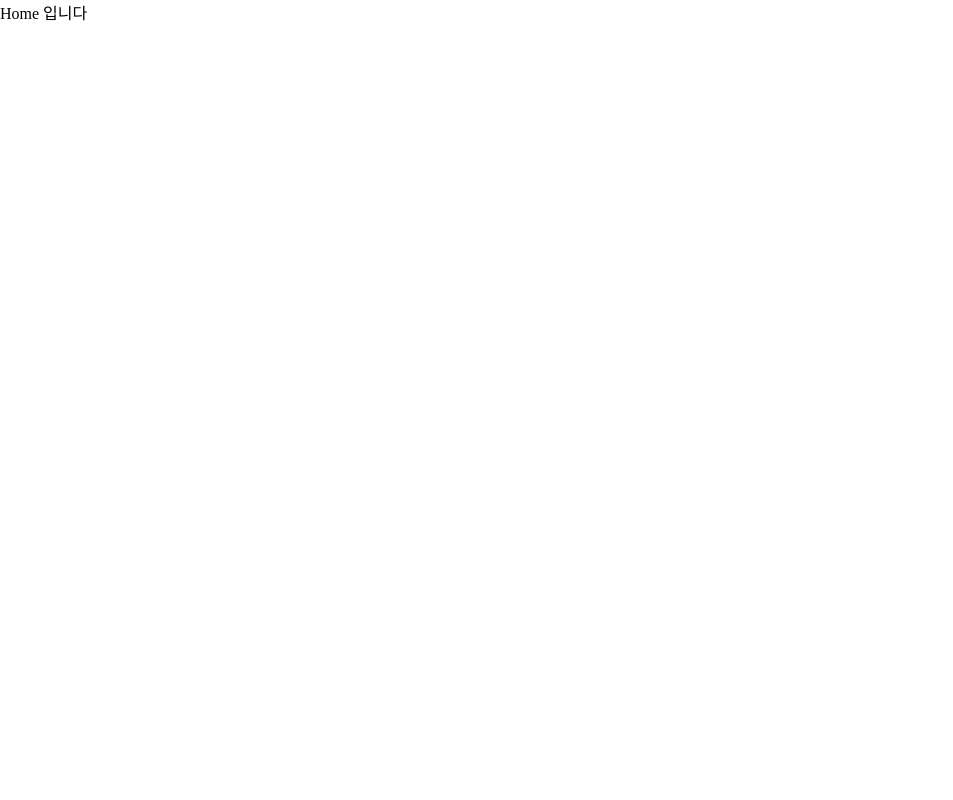
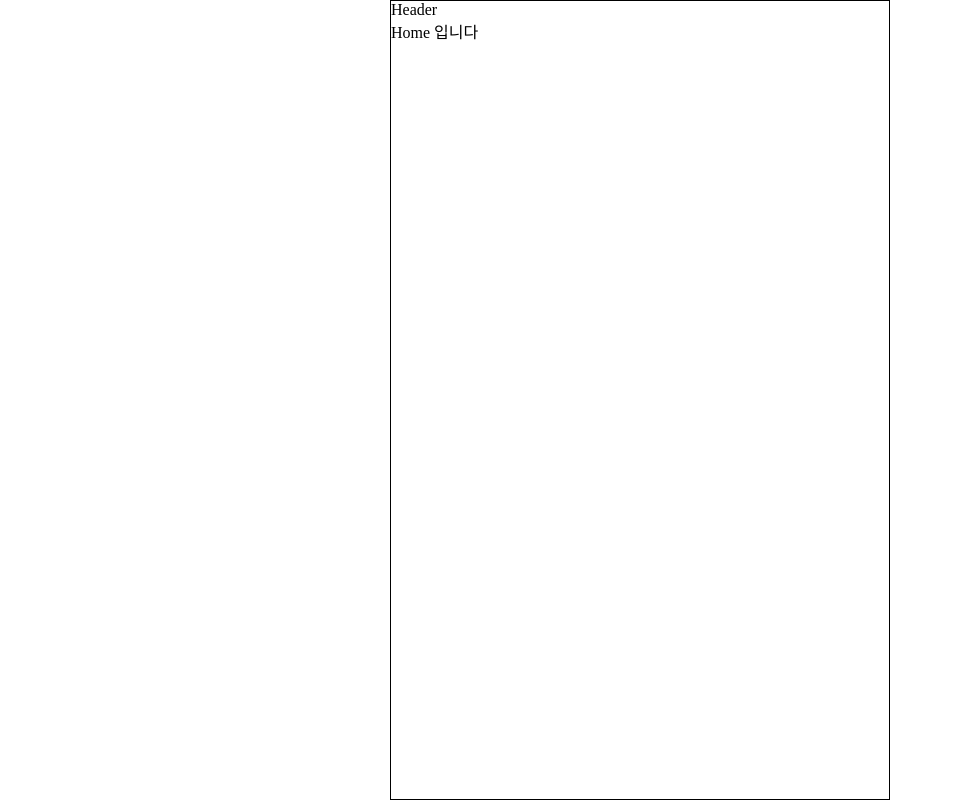
Before and after one commit to health-chcklist-for-worker/health-checklist-for-worker-client, a React (Create React App) app: page / in a window 1280 px wide. Shown: the whole page, without its empty margins (0-953 px from the left). Built offline with nearby package versions, Linux system fonts and the light colour scheme.

Commit message:
feat: Layout

```diff
--- /dev/null
+++ b/src/components/Header.tsx
@@ -0,0 +1,3 @@
+export default function Header() {
+  return <div>Header</div>;
+}
--- /dev/null
+++ b/src/layout/GeneralLayout.tsx
@@ -0,0 +1,25 @@
+import React from "react";
+import styled from "styled-components";
+import Header from "../components/Header";
+
+const Container = styled.div`
+  width: 500px;
+  height: 100vh;
+  margin: 0 auto;
+  border: 1px solid black;
+`;
+
+interface GeneralLayoutProps {
+  children: React.ReactNode;
+}
+
+const GeneralLayout: React.FC<GeneralLayoutProps> = ({ children }) => {
+  return (
+    <Container>
+      <Header />
+      <div>{children}</div>
+    </Container>
+  );
+};
+
+export default GeneralLayout;
--- a/src/router.tsx
+++ b/src/router.tsx
@@ -1,6 +1,7 @@
 import Home from "./pages/Home";
 import { Router as RemixRouter } from "@remix-run/router/dist/router";
 import { createBrowserRouter } from "react-router-dom";
+import GeneralLayout from "./layout/GeneralLayout";
 
 interface RouterBase {
   id: number;
@@ -22,7 +23,7 @@ export const routers: RemixRouter = createBrowserRouter(
   routerData.map(router => {
     return {
       path: router.path,
-      element: router.element,
+      element: <GeneralLayout>{router.element}</GeneralLayout>,
     };
   })
 );
```
